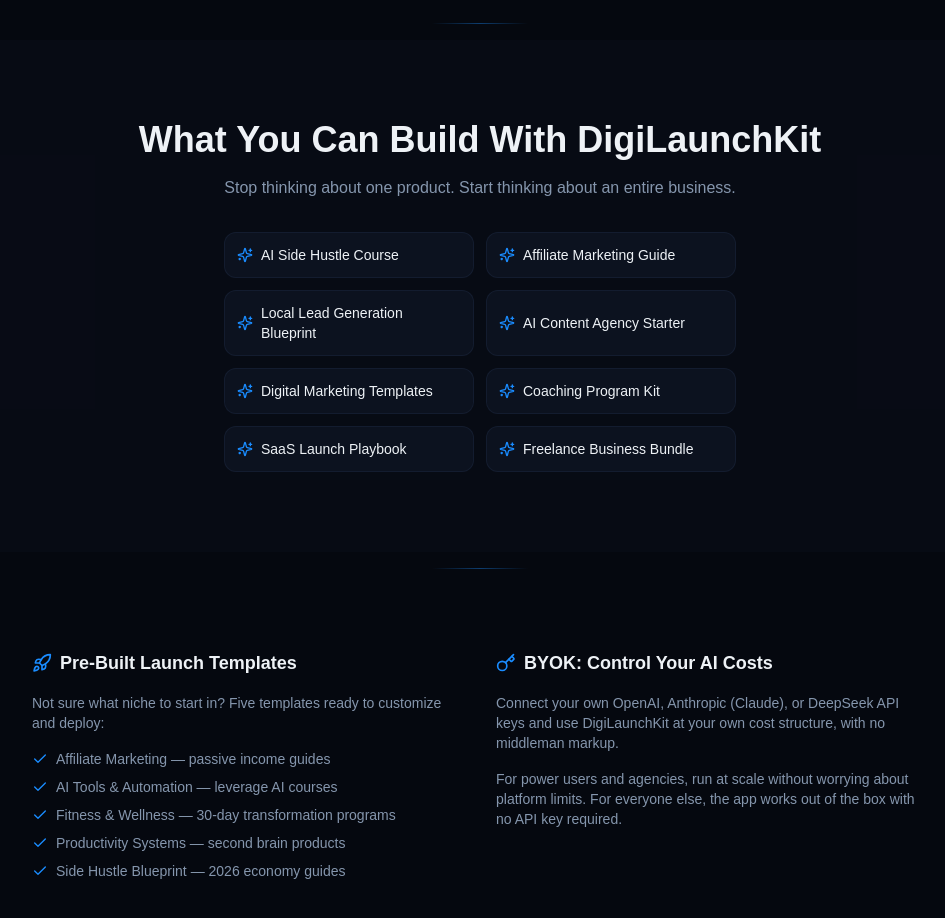
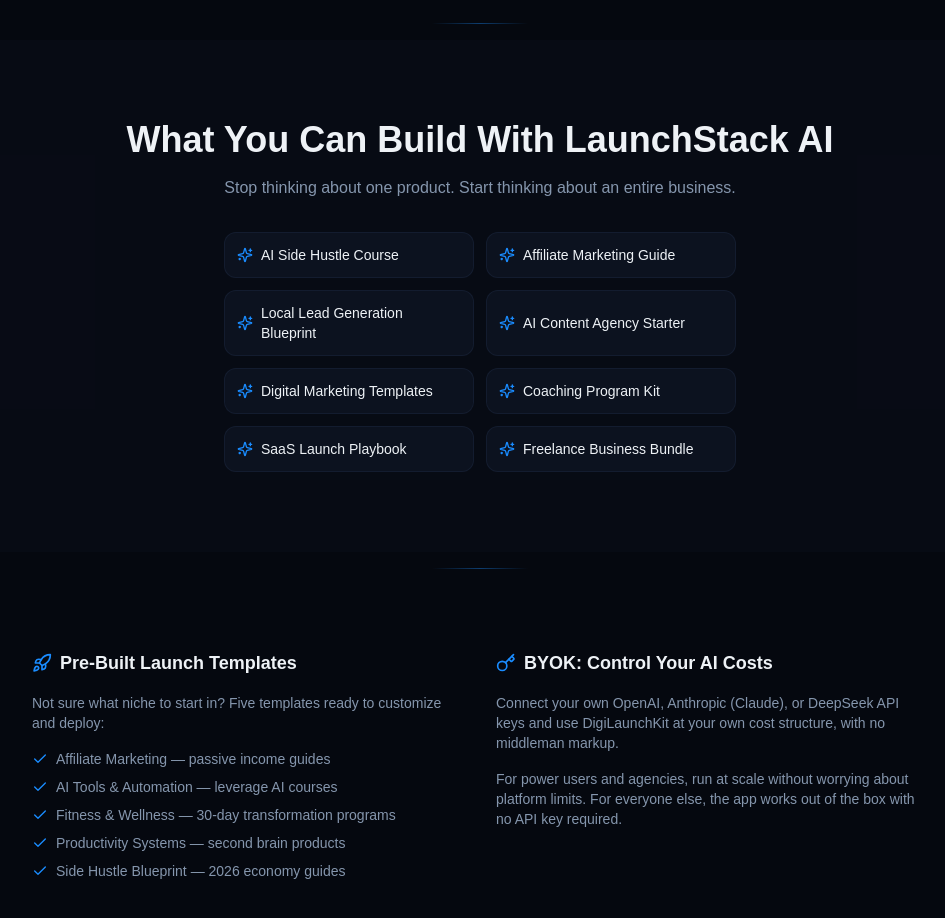
Before and after one commit to szovaai/niche-spark-plug, a React (Vite) app: page / in a window 1280 px wide. Shown: the part 10260-11178 px from the top of the page, without its empty margins (160-1105 px from the left). Built offline with nearby package versions, Linux system fonts and the light colour scheme; the HTML template or start-up script is replaced by a standard one.

Commit message:
Preceding changes

```diff
--- a/src/pages/Index.tsx
+++ b/src/pages/Index.tsx
@@ -825,7 +825,7 @@ const Index = () => {
       <section className="py-20 px-4 bg-secondary/20">
         <div className="max-w-3xl mx-auto text-center">
           <motion.div {...fadeIn}>
-            <h2 className="text-3xl md:text-4xl font-bold mb-4">What You Can Build With DigiLaunchKit</h2>
+            <h2 className="text-3xl md:text-4xl font-bold mb-4">What You Can Build With LaunchStack AI</h2>
             <p className="text-muted-foreground mb-8">Stop thinking about one product. Start thinking about an entire business.</p>
             <div className="grid grid-cols-1 sm:grid-cols-2 gap-3 max-w-lg mx-auto text-left">
               {[
```
